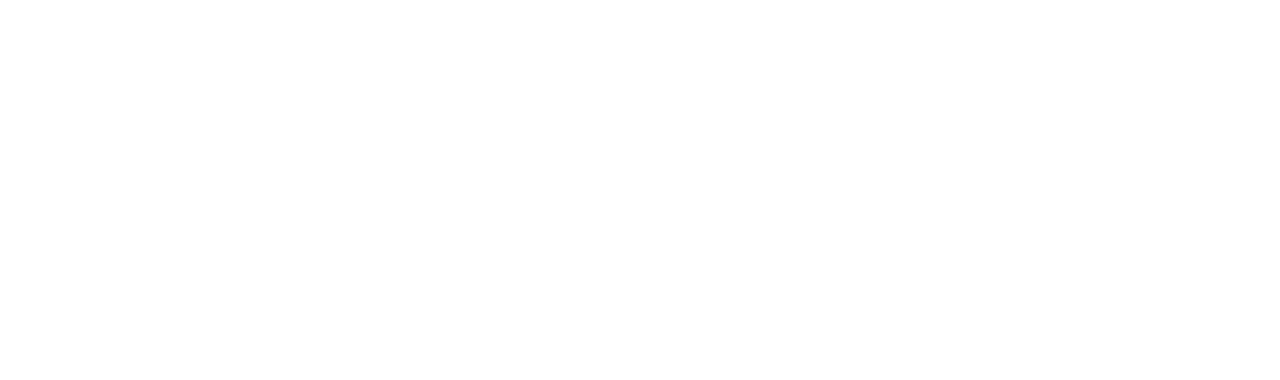
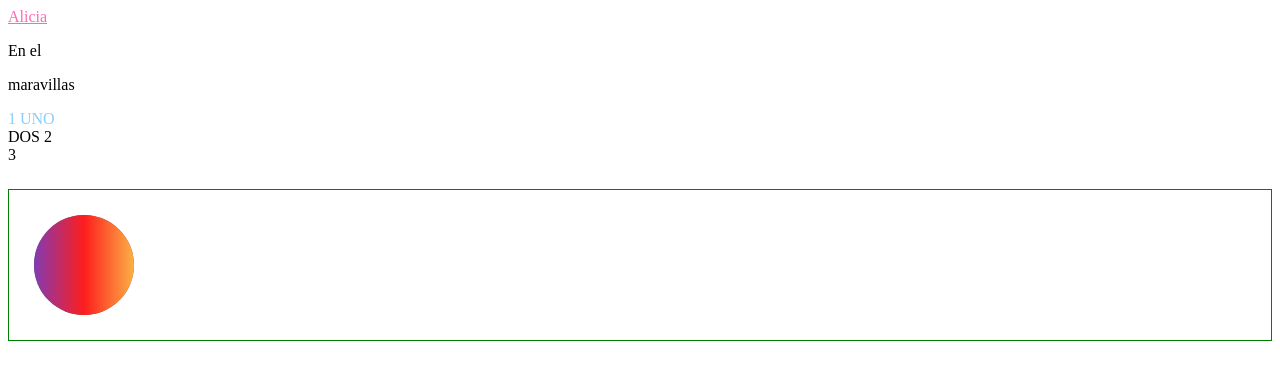
Before and after one commit to joseluis1061/aliciaAnimada, a website: page public/index.html in a window 1280 px wide. Drawn offline with Linux system fonts and the light colour scheme.

Commit message:
Se agregaron las secciones de header, main y portafolio. Ninguna de ellas esta animada solo con el contenido y distribución básica.

```diff
--- a/public/index.html
+++ b/public/index.html
@@ -9,6 +9,22 @@
     <link rel="stylesheet" href="../src/styles/main.css">
 </head>
 <body>
+    <section class="sesion4">
+        <a href="#">Alicia</a>
+        <p>En el</p>
+        <p class="maravillas">maravillas</p>
+        <div class="container">
+            <div class="uno">1</div>
+            <div class="dos">2</div>
+            <div class="tres">3</div>
+        </div>
+    </section>
+
+    <section class="sesion5">
+        <div class="shadow">
+            <div class="circle"></div>
+        </div>
+    </section>
 
 </body>
 </html>
--- a/src/styles/main.css
+++ b/src/styles/main.css
@@ -0,0 +1,51 @@
+/* Color de un link que no se ha visitado */
+a:link{
+    color: hotpink;
+}
+/* Color de un link que ya se visito */
+a:visited{
+    color: darksalmon;
+}
+/* Cambio al pasar el mouse por el elemento */
+a:hover{
+    color: aqua;
+}
+Cambiar el color a todos los elementos que no sean de una clase
+p:not(.maravillas){
+    color: brown;
+}
+/* Dar estilos al primer hijo */
+.container div:nth-child(1){
+    color: lightskyblue;
+}
+/* Agregar contenido antes de un elemento */
+.uno::after{
+    content: " UNO";
+}
+/* Agregar contenido después de un elemento*/
+.dos::before{
+    content:"DOS ";
+}
+
+/*Sesion 5*/
+.sesion5{
+    margin: 25px 0;
+    padding: 25px;
+    border: 1px solid green;
+}
+.sesion5 .shadow{
+    width: 100px;
+    height: 100px;
+    background: rgb(89, 94, 89);
+    border-radius: 50%;
+}
+.sesion5 .circle{
+    width: 100px;
+    height: 100px;
+    background: rgb(131,58,180);
+    background: linear-gradient(90deg, rgba(131,58,180,1) 0%, rgba(253,29,29,1) 50%, rgba(252,176,69,1) 100%);
+    border-radius: 50%;
+}
+.sesion5 .circle:hover{
+    transform: translate(20px, 20px);
+}
```
